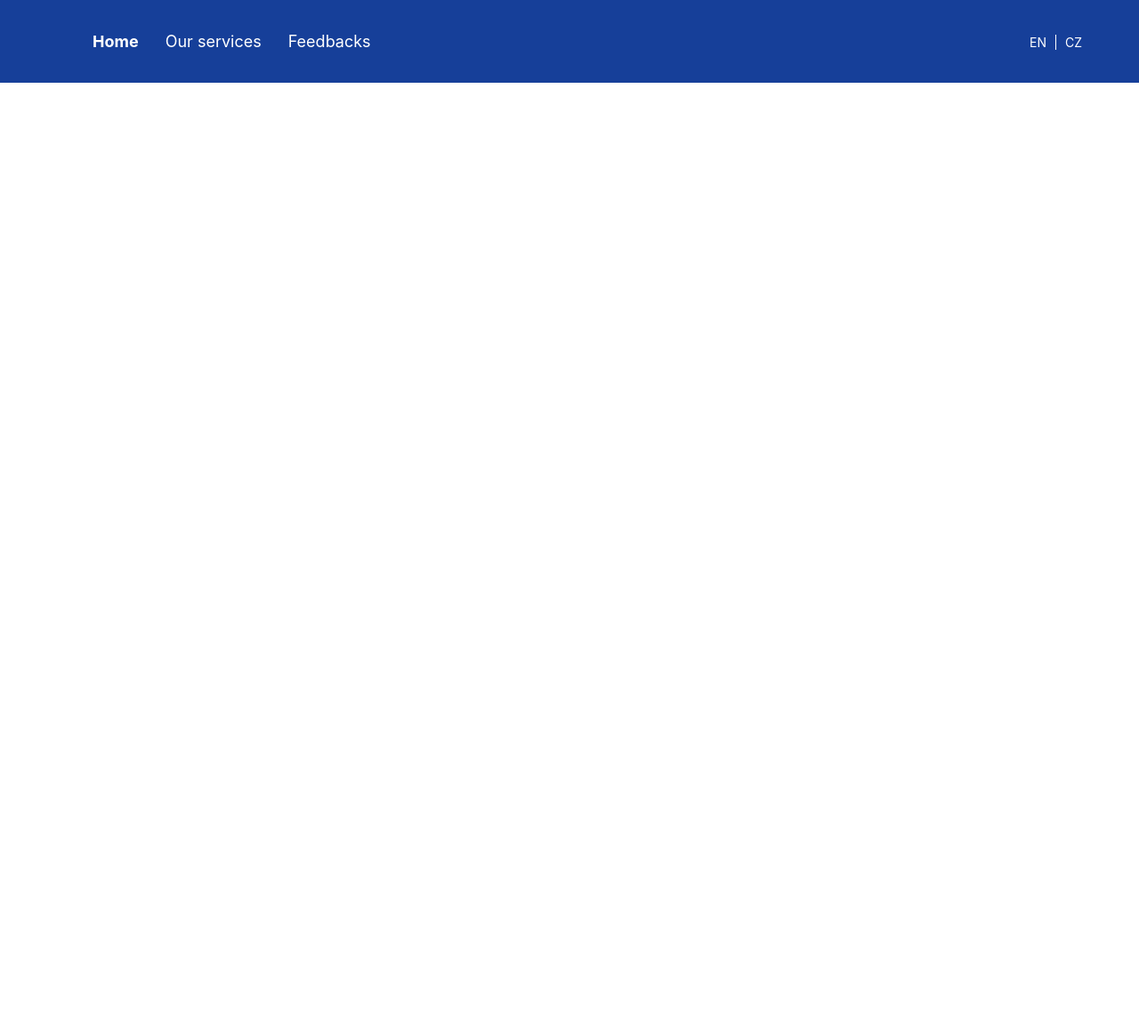
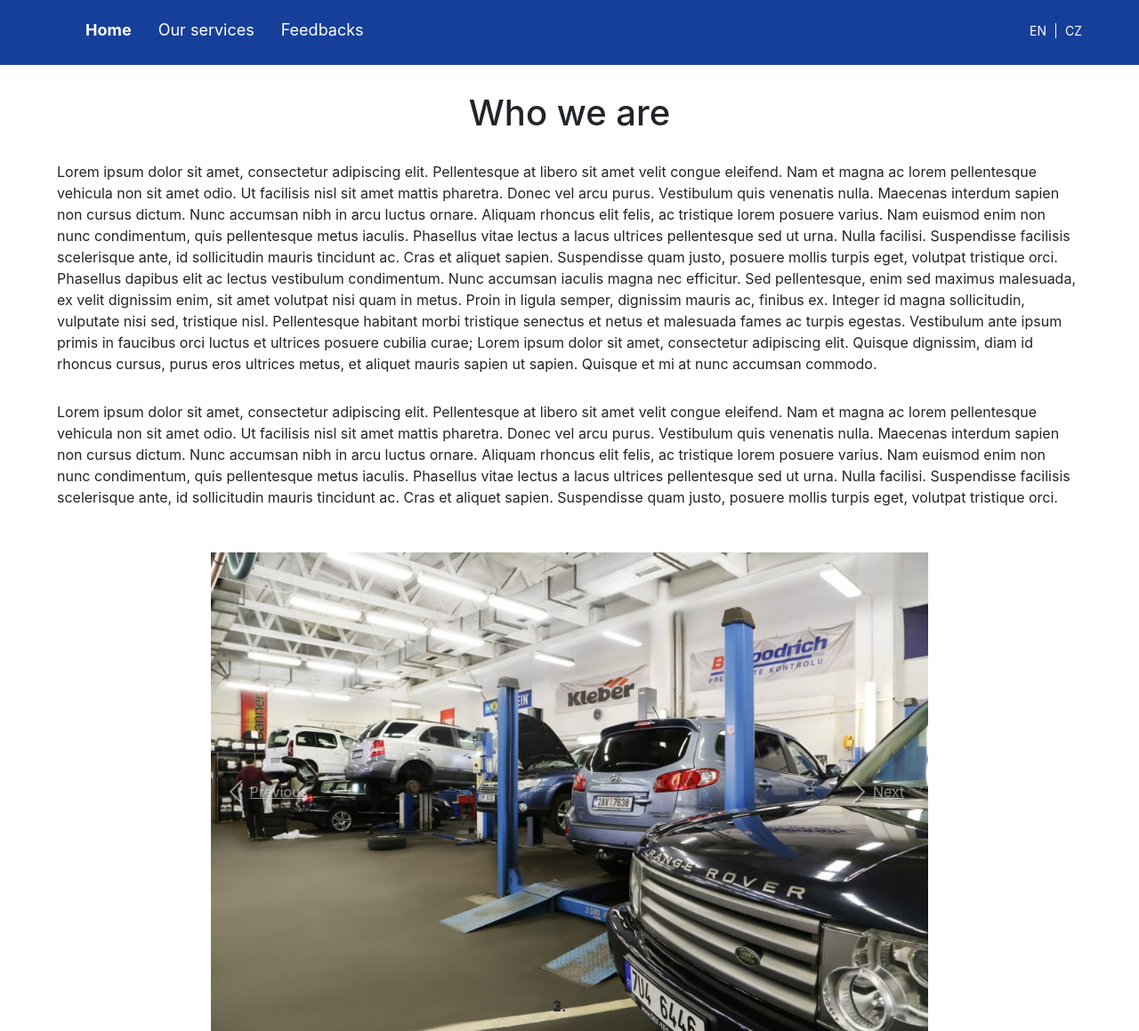
Before and after one commit to platitson/autoservis, a React (Create React App) app in the folder react-app/: page / in a window 1280 px wide. Shown: the whole page at 89% size. Before the commit the page ends 800 px from the top, so only its background shows below. Built offline with nearby package versions, Linux system fonts and the light colour scheme.

Commit message:
add home component

```diff
--- a/react-app/src/App.module.scss
+++ b/react-app/src/App.module.scss
@@ -6,7 +6,7 @@ header {
 }
 
 .navBar {
-    padding: 20px 0;
+    padding: 20px 0 10px;
     width: 90%;
     margin: auto;
     @include flexbox(flex, space-between, baseline);
--- /dev/null
+++ b/react-app/src/components/Home/Carousel/Carousel.js
@@ -0,0 +1,40 @@
+import React, { useState } from 'react';
+import Carousel from 'react-bootstrap/Carousel';
+import styles from './Carousel.module.scss';
+import img from './autoservis.jpeg';
+
+function ControlledCarousel() {
+    const [index, setIndex] = useState(0);
+
+    const handleSelect = (selectedIndex, e) => {
+        setIndex(selectedIndex);
+    };
+
+    return (
+        <Carousel activeIndex={index} onSelect={handleSelect} className={styles.carousel}>
+            <Carousel.Item>
+                <img
+                    className="d-block w-100"
+                    src={img}
+                    alt="First slide"
+                />
+            </Carousel.Item>
+            <Carousel.Item>
+                <img
+                    className="d-block w-100"
+                    src={img}
+                    alt="Second slide"
+                />
+            </Carousel.Item>
+            <Carousel.Item>
+                <img
+                    className="d-block w-100"
+                    src={img}
+                    alt="Third slide"
+                />
+            </Carousel.Item>
+        </Carousel>
+    );
+}
+
+export default ControlledCarousel;
--- /dev/null
+++ b/react-app/src/components/Home/Carousel/Carousel.module.scss
@@ -0,0 +1,4 @@
+.carousel {
+width: 70%;
+margin: auto;
+}
--- a/react-app/src/components/Home/Home.js
+++ b/react-app/src/components/Home/Home.js
@@ -1,6 +1,15 @@
+import React from 'react';
+import ControlledCarousel from './Carousel/Carousel';
+import styles from './Home.module.scss';
+
 function Home() {
-    return <div>
-
+    return <div className={styles.home}>
+        <h1>Who we are</h1>
+        <p>Lorem ipsum dolor sit amet, consectetur adipiscing elit. Pellentesque at libero sit amet velit congue eleifend. Nam et magna ac lorem pellentesque vehicula non sit amet odio. Ut facilisis nisl sit amet mattis pharetra. Donec vel arcu purus. Vestibulum quis venenatis nulla. Maecenas interdum sapien non cursus dictum. Nunc accumsan nibh in arcu luctus ornare. Aliquam rhoncus elit felis, ac tristique lorem posuere varius. Nam euismod enim non nunc condimentum, quis pellentesque metus iaculis. Phasellus vitae lectus a lacus ultrices pellentesque sed ut urna. Nulla facilisi. Suspendisse facilisis scelerisque ante, id sollicitudin mauris tincidunt ac. Cras et aliquet sapien. Suspendisse quam justo, posuere mollis turpis eget, volutpat tristique orci. Phasellus dapibus elit ac lectus vestibulum condimentum. Nunc accumsan iaculis magna nec efficitur. Sed pellentesque, enim sed maximus malesuada, ex velit dignissim enim, sit amet volutpat nisi quam in metus. Proin in ligula semper, dignissim mauris ac, finibus ex. Integer id magna sollicitudin, vulputate nisi sed, tristique nisl. Pellentesque habitant morbi tristique senectus et netus et malesuada fames ac turpis egestas. Vestibulum ante ipsum primis in faucibus orci luctus et ultrices posuere cubilia curae; Lorem ipsum dolor sit amet, consectetur adipiscing elit. Quisque dignissim, diam id rhoncus cursus, purus eros ultrices metus, et aliquet mauris sapien ut sapien. Quisque et mi at nunc accumsan commodo.</p>
+        <p>Lorem ipsum dolor sit amet, consectetur adipiscing elit. Pellentesque at libero sit amet velit congue eleifend. Nam et magna ac lorem pellentesque vehicula non sit amet odio. Ut facilisis nisl sit amet mattis pharetra. Donec vel arcu purus. Vestibulum quis venenatis nulla. Maecenas interdum sapien non cursus dictum. Nunc accumsan nibh in arcu luctus ornare. Aliquam rhoncus elit felis, ac tristique lorem posuere varius. Nam euismod enim non nunc condimentum, quis pellentesque metus iaculis. Phasellus vitae lectus a lacus ultrices pellentesque sed ut urna. Nulla facilisi. Suspendisse facilisis scelerisque ante, id sollicitudin mauris tincidunt ac. Cras et aliquet sapien. Suspendisse quam justo, posuere mollis turpis eget, volutpat tristique orci.</p>
+        <div className={styles.caroselWrapper}>
+            <ControlledCarousel />
+        </div>
     </div>
 }
 
--- /dev/null
+++ b/react-app/src/components/Home/Home.module.scss
@@ -0,0 +1,13 @@
+.home {
+    width: 90%;
+    margin: auto;
+    h1 {
+        text-align: center;
+    }
+    p {
+        margin: 30px 0;
+    }
+    .caroselWrapper {
+        margin-top: 50px;
+    }
+}
--- a/react-app/src/index.css
+++ b/react-app/src/index.css
@@ -1,8 +1,19 @@
+/* Importing the Bootstrap CSS */
+@import 'bootstrap/dist/css/bootstrap.min.css';
+
 body {
   margin: 0;
+  padding: 0;
+  box-sizing: border-box;
   font-family: -apple-system, BlinkMacSystemFont, 'Segoe UI', 'Roboto', 'Oxygen',
     'Ubuntu', 'Cantarell', 'Fira Sans', 'Droid Sans', 'Helvetica Neue',
     sans-serif;
   -webkit-font-smoothing: antialiased;
   -moz-osx-font-smoothing: grayscale;
 }
+
+
+/* Remove Bootstrap blue link color */
+a:hover {
+  color: white;
+}
```
Also changed, not shown: react-app/public/index.html (+4 -27 lines), react-app/src/components/Home/Carousel/autoservis.jpeg (added).
